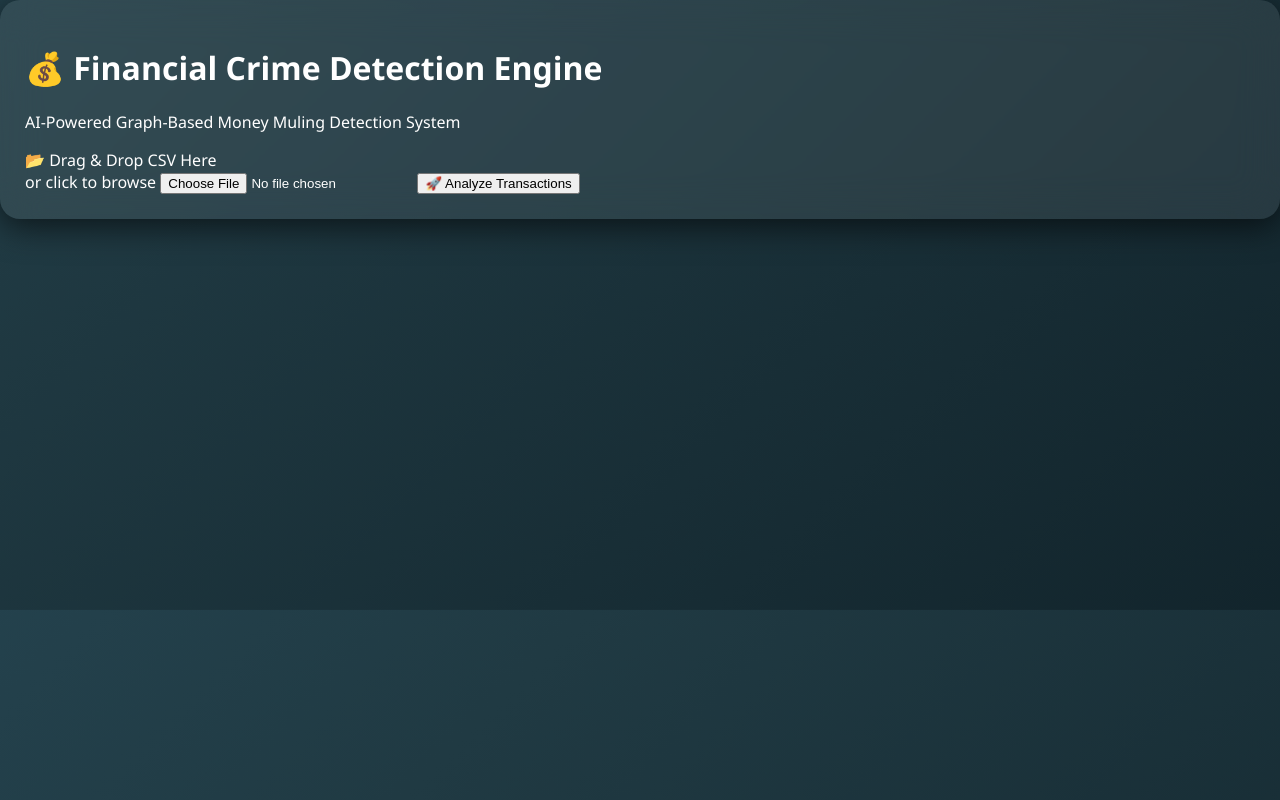
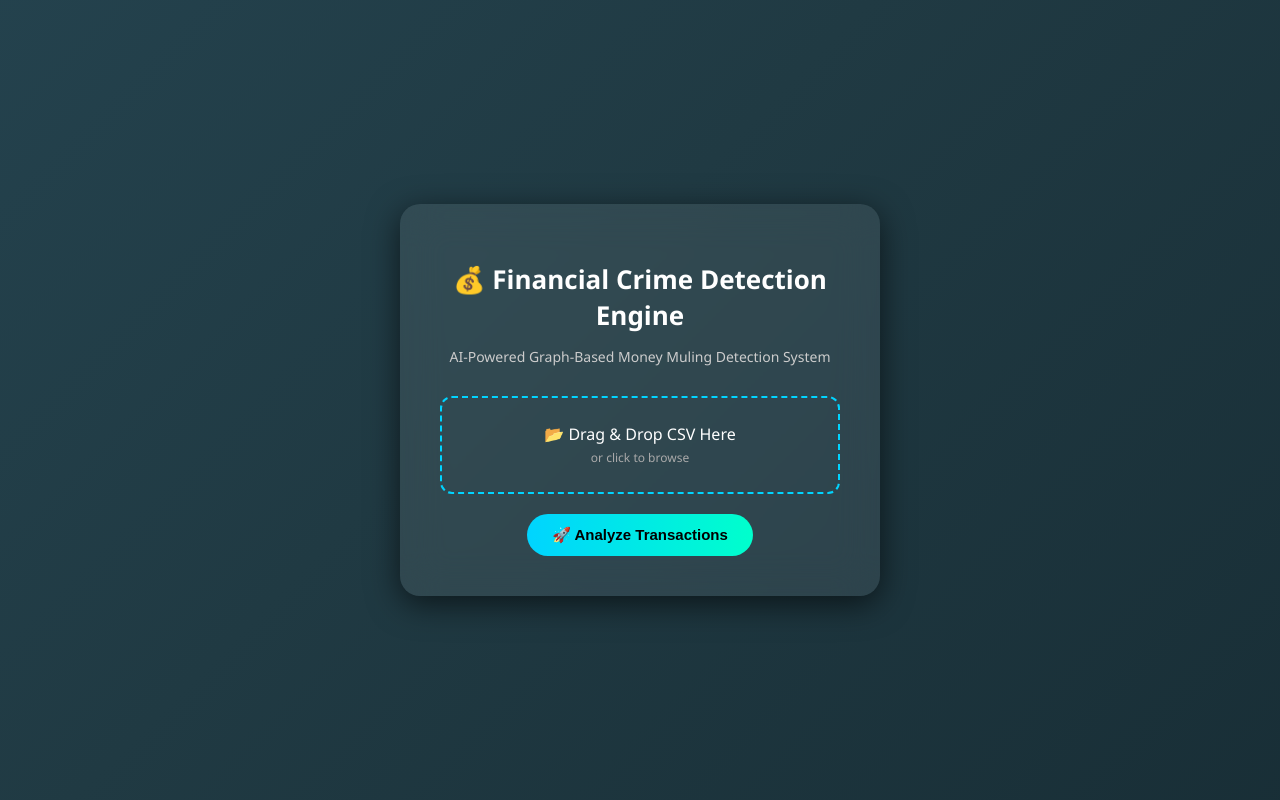
Before and after one commit to achyuthk9390-lgt/hackathon, a Flask app: page / in a window 1280 px wide. Run offline with Flask 3, Linux system fonts and the light colour scheme.

Commit message:
Update style.css

```diff
--- a/static/css/style.css
+++ b/static/css/style.css
@@ -2,6 +2,10 @@
 body {
     margin: 0;
     font-family: 'Segoe UI', Tahoma, Geneva, Verdana, sans-serif;
+    height: 100vh;
+    display: flex;
+    justify-content: center;
+    align-items: center;
     background: linear-gradient(-45deg, #0f2027, #203a43, #2c5364, #1c1c1c);
     background-size: 400% 400%;
     animation: gradientBG 12s ease infinite;
@@ -14,95 +18,78 @@ body {
     100% { background-position: 0% 50%; }
 }
 
-.dashboard {
-    width: 90%;
-    max-width: 1100px;
-    margin: 40px auto;
+/* Container */
+.container {
+    text-align: center;
 }
 
-.page-title {
-    text-align: center;
-    margin-bottom: 30px;
-}
-
+/* Glass Card */
 .card {
     backdrop-filter: blur(20px);
     background: rgba(255, 255, 255, 0.08);
-    padding: 25px;
+    padding: 40px;
     border-radius: 20px;
     box-shadow: 0 8px 32px rgba(0, 0, 0, 0.6);
-    margin-bottom: 25px;
+    width: 400px;
+    transition: 0.3s ease;
 }
 
-.styled-table {
-    width: 100%;
-    border-collapse: collapse;
-    margin-top: 15px;
+.card:hover {
+    transform: scale(1.02);
 }
 
-.styled-table th,
-.styled-table td {
-    padding: 10px;
-    text-align: center;
+/* Title */
+h1 {
+    margin-bottom: 10px;
+    font-size: 26px;
 }
 
-.styled-table tr:nth-child(even) {
-    background: rgba(255, 255, 255, 0.05);
+.subtitle {
+    font-size: 14px;
+    margin-bottom: 30px;
+    color: #ccc;
 }
 
-.styled-table th {
-    background: rgba(0, 212, 255, 0.2);
+/* Upload Area */
+.file-label {
+    display: block;
+    padding: 25px;
+    border: 2px dashed #00d4ff;
+    border-radius: 12px;
+    cursor: pointer;
+    transition: 0.3s ease;
+    margin-bottom: 20px;
 }
 
-.badge {
-    padding: 5px 10px;
-    border-radius: 15px;
+.file-label:hover {
+    background: rgba(0, 212, 255, 0.1);
+    border-color: #00ffcc;
+}
+
+.file-label span {
     font-size: 12px;
+    color: #aaa;
+}
+
+/* Hide default input */
+input[type="file"] {
+    display: none;
+}
+
+/* Button */
+.analyze-btn {
+    background: linear-gradient(90deg, #00d4ff, #00ffcc);
+    border: none;
+    padding: 12px 25px;
+    font-size: 15px;
+    border-radius: 25px;
+    cursor: pointer;
+    transition: 0.3s ease;
+    color: black;
     font-weight: bold;
 }
 
-.red {
-    background: #ff4d4d;
-    color: white;
-}
-
-.orange {
-    background: #ffa500;
-    color: black;
-}
-
-.green {
-    background: #00ff99;
-    color: black;
-}
-
-.safe-text {
-    color: #00ff99;
-    font-weight: bold;
-}
-
-#network {
-    height: 500px;
-    border-radius: 10px;
-    margin-top: 15px;
-}
-
-.download-container {
-    text-align: center;
-    margin-top: 20px;
-}
-
-.download-btn {
-    background: linear-gradient(90deg, #00d4ff, #00ffcc);
-    padding: 12px 25px;
-    border-radius: 25px;
-    text-decoration: none;
-    font-weight: bold;
-    color: black;
-    transition: 0.3s ease;
-}
-
-.download-btn:hover {
+.analyze-btn:hover {
     transform: scale(1.1);
     box-shadow: 0 0 15px #00ffcc;
 }
```
